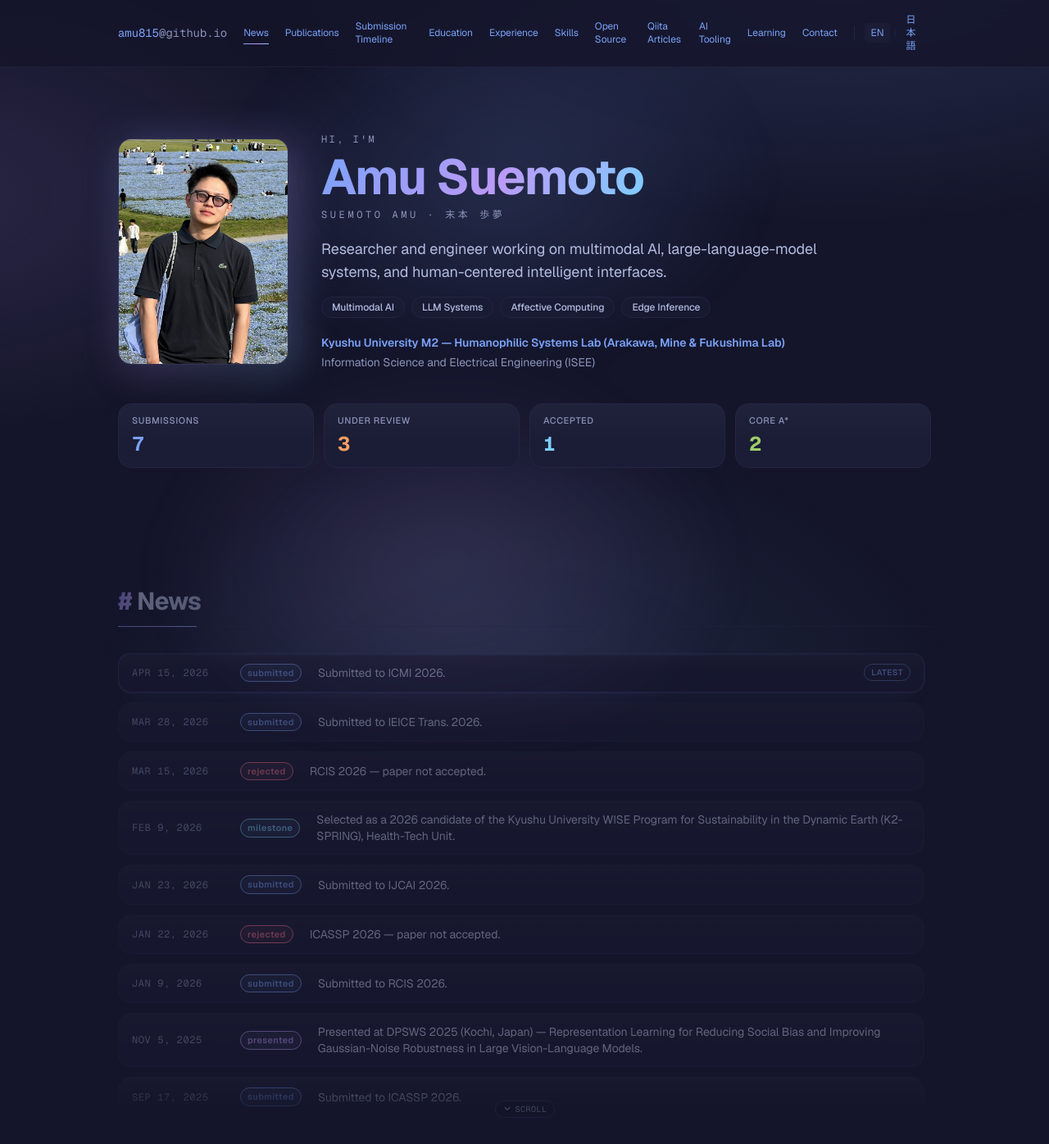
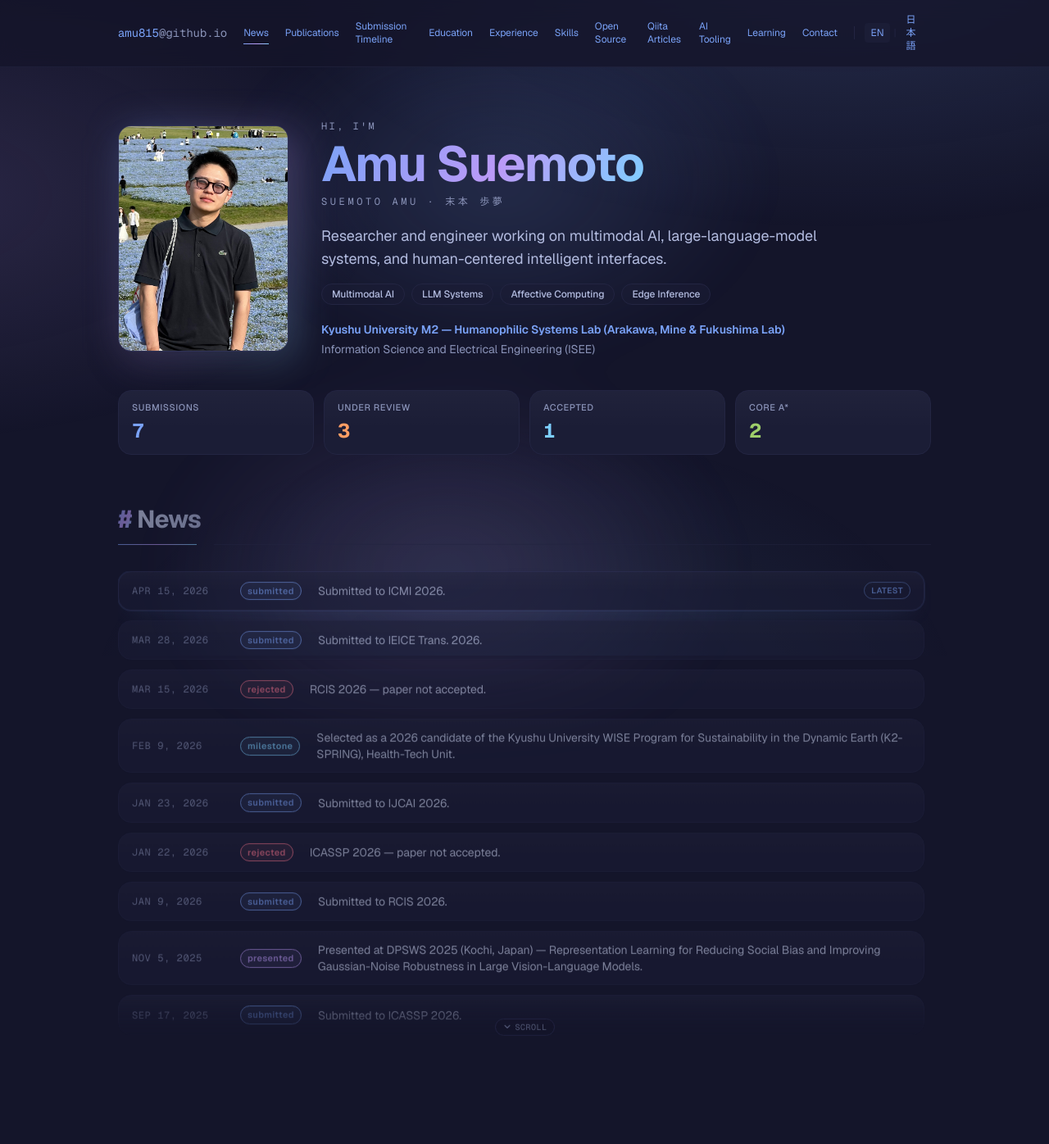
Before and after one commit to amu815/amu815.github.io, a Next.js app: page / in a window 1280 px wide. Shown: the top 1396 px of the page at 82% size. Built offline with nearby package versions, Linux system fonts and the light colour scheme.

Commit message:
tighten the gap between Hero and #News section

```diff
--- a/components/Hero.tsx
+++ b/components/Hero.tsx
@@ -6,7 +6,7 @@ import { Stats } from "./Stats";
 export function Hero({ lang }: { lang: Lang }) {
   const t = dict[lang].hero;
   return (
-    <section className="relative px-4 pt-14 pb-12 sm:pt-20 sm:pb-16">
+    <section className="relative px-4 pt-12 pb-4 sm:pt-16 sm:pb-6">
       <div className="grid items-center gap-10 sm:grid-cols-[auto_1fr]">
         <div className="fade-in-up fade-in-up-1 relative">
           <div className="absolute inset-0 -z-10 translate-x-2 translate-y-2 rounded-2xl bg-gradient-to-br from-accent/40 via-purple/30 to-cyan/30 blur-xl" />
--- a/components/HomePage.tsx
+++ b/components/HomePage.tsx
@@ -24,7 +24,7 @@ export function HomePage({ lang }: { lang: Lang }) {
       <Header lang={lang} />
       <main className="mx-auto w-full max-w-5xl flex-1">
         <Hero lang={lang} />
-        <Section id="news" title={s.news}>
+        <Section id="news" title={s.news} tight>
           <News lang={lang} />
         </Section>
         <Section id="publications" title={s.publications}>
--- a/components/Section.tsx
+++ b/components/Section.tsx
@@ -5,14 +5,17 @@ export function Section({
   title,
   subtitle,
   children,
+  tight,
 }: {
   id?: string;
   title: string;
   subtitle?: string;
   children: ReactNode;
+  tight?: boolean;
 }) {
+  const padding = tight ? "pt-4 pb-12 sm:pt-6 sm:pb-16" : "py-12 sm:py-16";
   return (
-    <section id={id} className="reveal scroll-mt-20 px-4 py-12 sm:py-16">
+    <section id={id} className={`reveal scroll-mt-20 px-4 ${padding}`}>
       <div className="mb-8 flex items-end justify-between gap-4">
         <div className="min-w-0">
           <h2 className="text-2xl font-bold tracking-tight sm:text-3xl">
```
